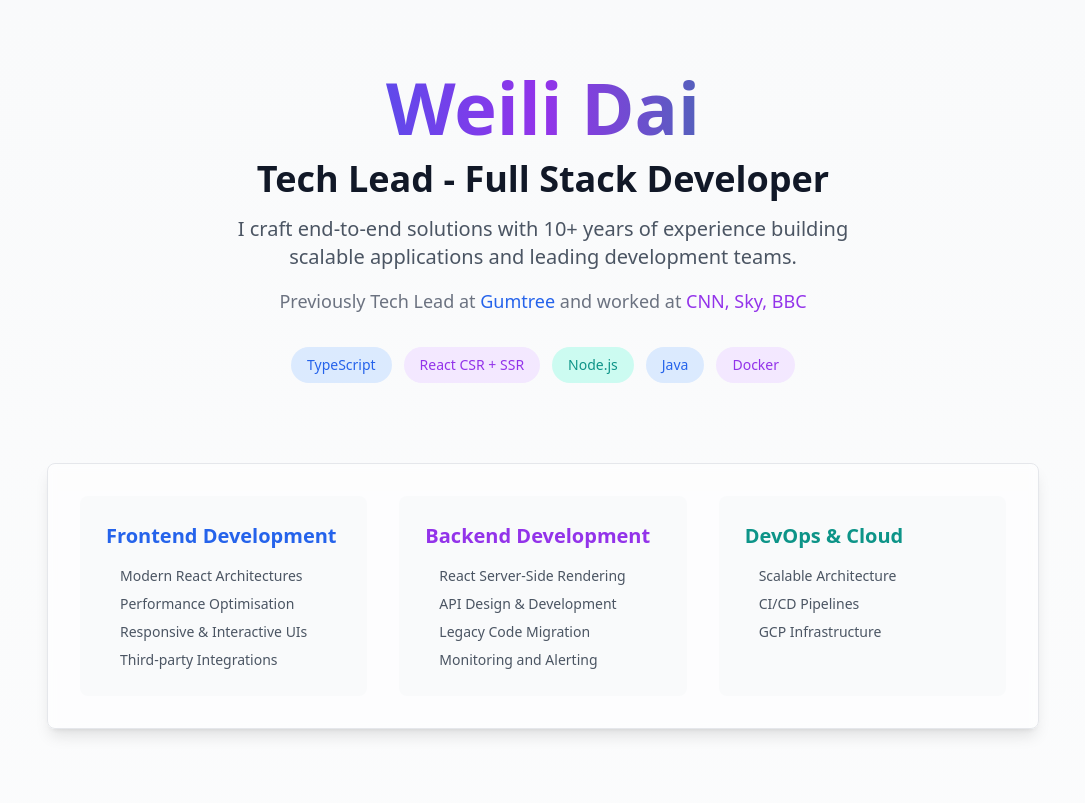
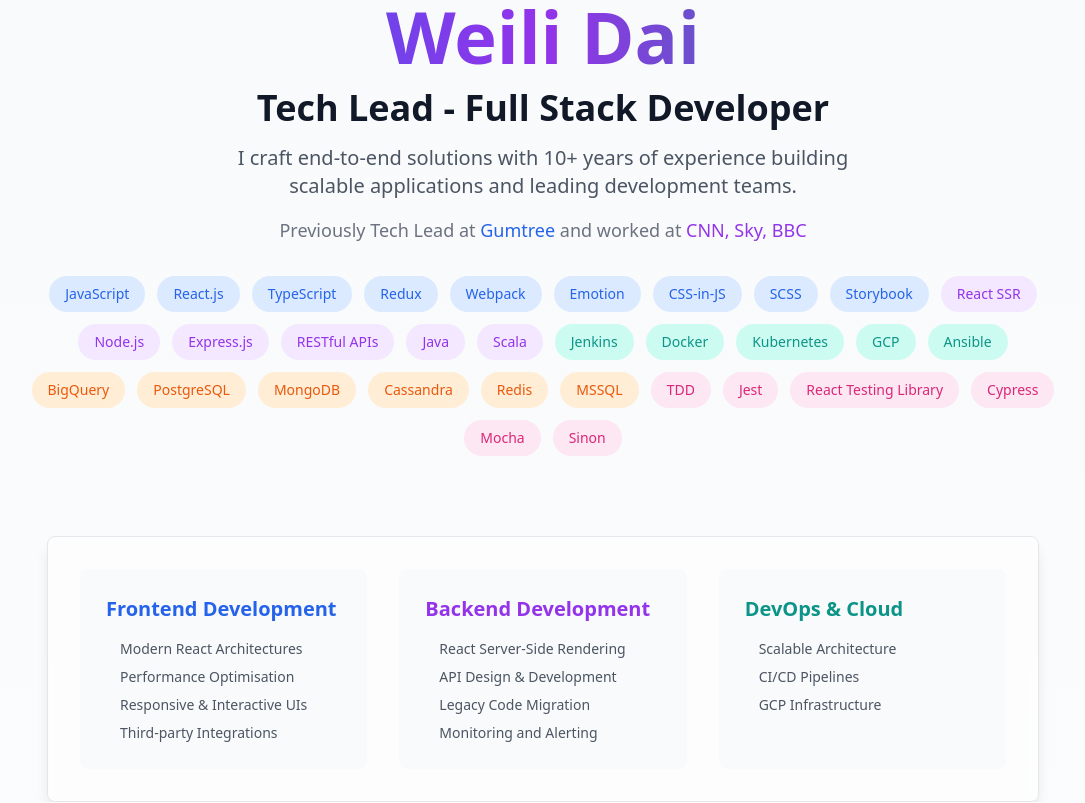
Before and after one commit to weilidai2001/weili-portfolio-website, a Next.js app: page / in a window 1280 px wide. Shown: the top 803 px of the page, without its empty margins (97-1182 px from the left). Built offline with nearby package versions, Linux system fonts and the light colour scheme.

Commit message:
Skills updated

```diff
--- a/app/components/HeroSection.tsx
+++ b/app/components/HeroSection.tsx
@@ -14,11 +14,44 @@
     others: "CNN, Sky, BBC"
   },
   badges: [
+    // Frontend (blue)
+    { label: "JavaScript", color: "blue", bg: "bg-blue-100", text: "text-blue-600" },
+    { label: "React.js", color: "blue", bg: "bg-blue-100", text: "text-blue-600" },
     { label: "TypeScript", color: "blue", bg: "bg-blue-100", text: "text-blue-600" },
-    { label: "React CSR + SSR", color: "purple", bg: "bg-purple-100", text: "text-purple-600" },
-    { label: "Node.js", color: "teal", bg: "bg-teal-100", text: "text-teal-600" },
-    { label: "Java", color: "blue", bg: "bg-blue-100", text: "text-blue-600" },
-    { label: "Docker", color: "purple", bg: "bg-purple-100", text: "text-purple-600" }
+    { label: "Redux", color: "blue", bg: "bg-blue-100", text: "text-blue-600" },
+    { label: "Webpack", color: "blue", bg: "bg-blue-100", text: "text-blue-600" },
+    { label: "Emotion", color: "blue", bg: "bg-blue-100", text: "text-blue-600" },
+    { label: "CSS-in-JS", color: "blue", bg: "bg-blue-100", text: "text-blue-600" },
+    { label: "SCSS", color: "blue", bg: "bg-blue-100", text: "text-blue-600" },
+    { label: "Storybook", color: "blue", bg: "bg-blue-100", text: "text-blue-600" },
+    // Backend (purple)
+    { label: "React SSR", color: "purple", bg: "bg-purple-100", text: "text-purple-600" },
+    { label: "Node.js", color: "purple", bg: "bg-purple-100", text: "text-purple-600" },
+    { label: "Express.js", color: "purple", bg: "bg-purple-100", text: "text-purple-600" },
+    { label: "RESTful APIs", color: "purple", bg: "bg-purple-100", text: "text-purple-600" },
+    { label: "Java", color: "purple", bg: "bg-purple-100", text: "text-purple-600" },
+    { label: "Scala", color: "purple", bg: "bg-purple-100", text: "text-purple-600" },
+    // DevOps / Cloud (teal)
+    { label: "Jenkins", color: "teal", bg: "bg-teal-100", text: "text-teal-600" },
+    { label: "Docker", color: "teal", bg: "bg-teal-100", text: "text-teal-600" },
+    { label: "Kubernetes", color: "teal", bg: "bg-teal-100", text: "text-teal-600" },
+    { label: "GCP", color: "teal", bg: "bg-teal-100", text: "text-teal-600" },
+    { label: "Ansible", color: "teal", bg: "bg-teal-100", text: "text-teal-600" },
+    // Databases (orange)
+    { label: "BigQuery", color: "orange", bg: "bg-orange-100", text: "text-orange-600" },
+    { label: "PostgreSQL", color: "orange", bg: "bg-orange-100", text: "text-orange-600" },
+    { label: "MongoDB", color: "orange", bg: "bg-orange-100", text: "text-orange-600" },
+    { label: "Cassandra", color: "orange", bg: "bg-orange-100", text: "text-orange-600" },
+    { label: "Redis", color: "orange", bg: "bg-orange-100", text: "text-orange-600" },
+    { label: "MSSQL", color: "orange", bg: "bg-orange-100", text: "text-orange-600" },
+    // Testing (pink)
+    { label: "TDD", color: "pink", bg: "bg-pink-100", text: "text-pink-600" },
+    { label: "Jest", color: "pink", bg: "bg-pink-100", text: "text-pink-600" },
+    { label: "React Testing Library", color: "pink", bg: "bg-pink-100", text: "text-pink-600" },
+    { label: "Cypress", color: "pink", bg: "bg-pink-100", text: "text-pink-600" },
+    { label: "Mocha", color: "pink", bg: "bg-pink-100", text: "text-pink-600" },
+    { label: "Sinon", color: "pink", bg: "bg-pink-100", text: "text-pink-600" },
+
   ],
   stacks: [
     {
@@ -80,6 +113,7 @@
 							<span className="text-purple-600">{heroData.previous.others}</span>
 						</p>
 					</div>
+					<div className="max-w-5xl mx-auto w-full">
 						<div className="flex flex-wrap justify-center gap-2 md:gap-3 mb-6 md:mb-8">
 							{heroData.badges.map(badge => (
 								<span
@@ -89,6 +123,7 @@
 									{badge.label}
 								</span>
 							))}
+						</div>
 					</div>
 				</motion.div>
 
```
Lines whose indentation alone changed are shown as unchanged.
